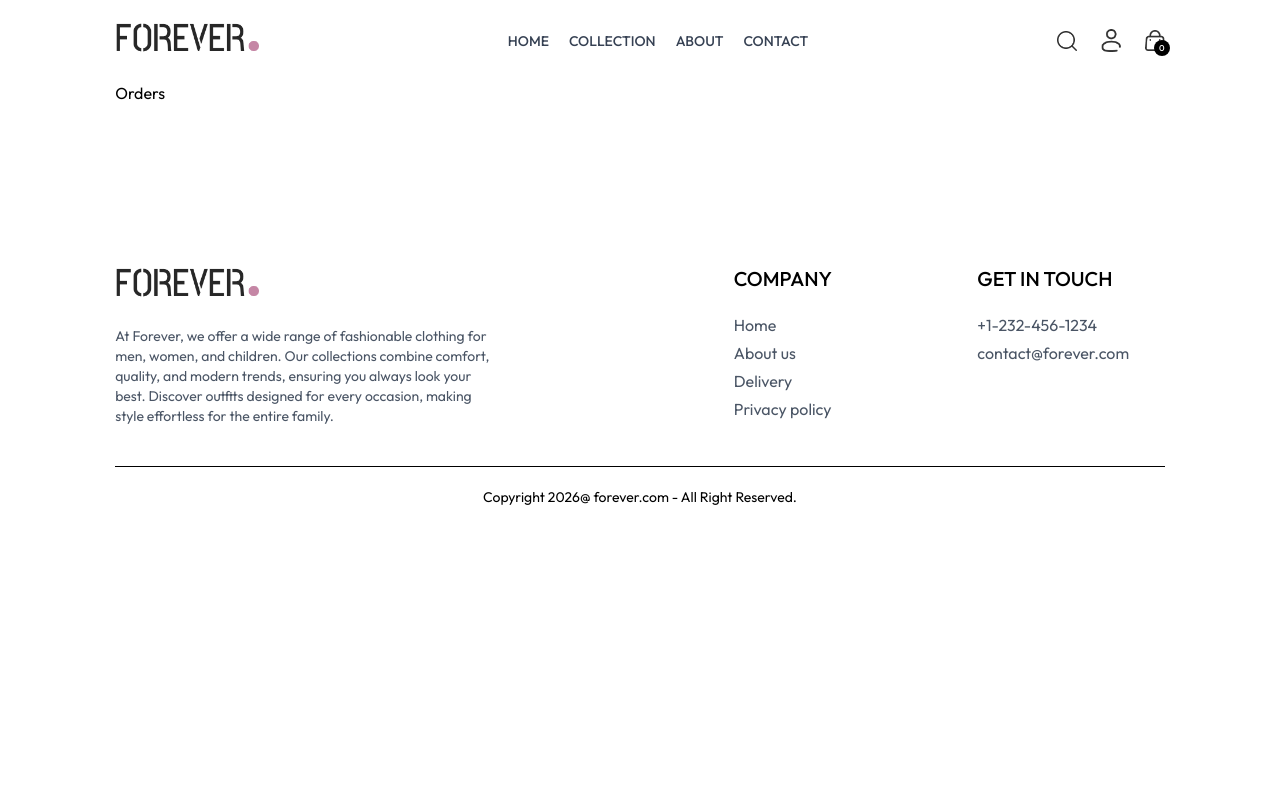
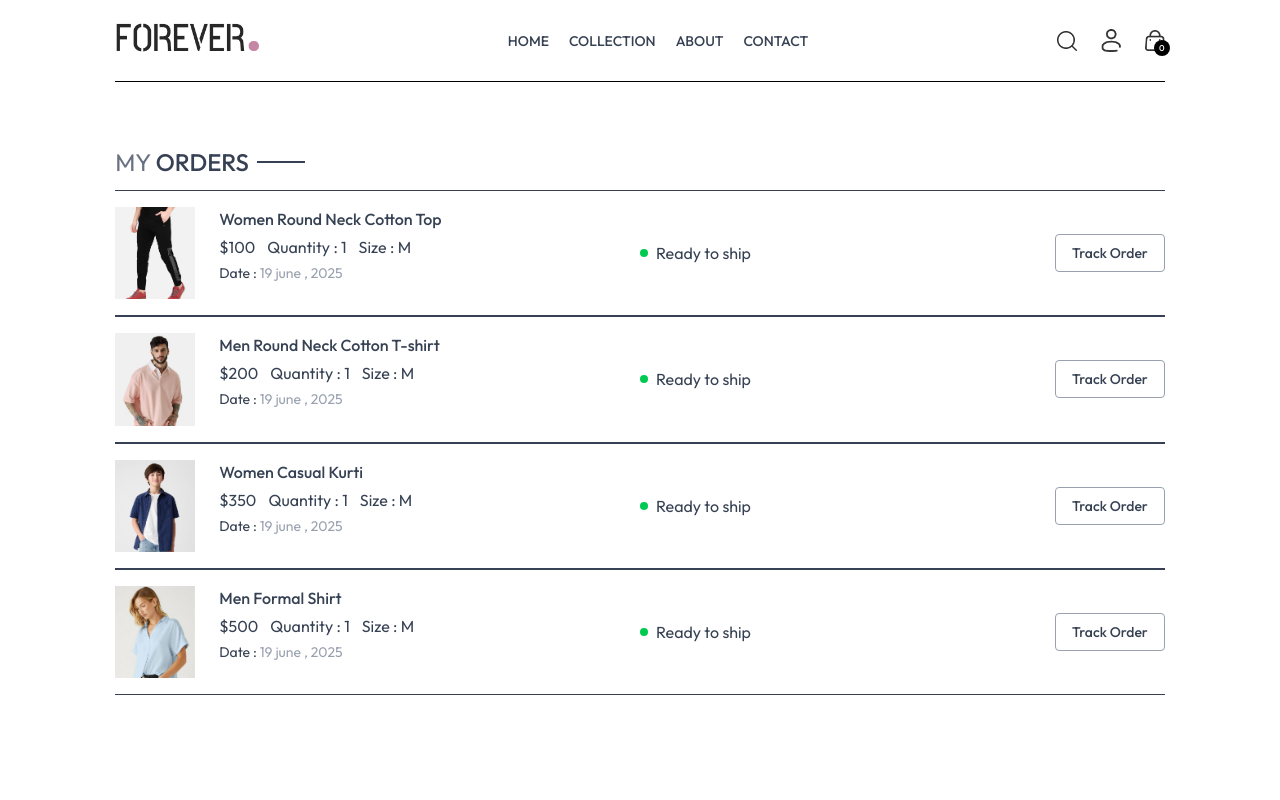
Before and after one commit to KishanPatel19/forever-clothing-website, a React (Vite) app in the folder frontend/: page /orders in a window 1280 px wide. Shown: the top 800 px of the page. Built offline with nearby package versions, Linux system fonts and the light colour scheme.

Commit message:
`Added useContext hook and ShopContext to Orders page, updated JSX to display product information`

```diff
--- a/frontend/src/pages/Orders.jsx
+++ b/frontend/src/pages/Orders.jsx
@@ -1,9 +1,49 @@
-import React from 'react'
+import React, { useContext } from "react";
+import { ShopContext } from "../context/ShopContext";
+import Title from "../components/Title";
 
 function Orders() {
+  const { currency, products } = useContext(ShopContext);
   return (
-    <div>Orders</div>
-  )
+    <div className="border-t pt-16">
+      <div className="text-2xl">
+        <Title text1={"MY"} text2={"ORDERS"} />
+      </div>
+      <div>
+        {products.slice(0, 4).map((item, index) => (
+          <div
+            key={index}
+            className="py-4 border-t border-b text-gray-700 flex flex-col md:flex-row md:items-center md:justify-between gap4  "
+          >
+            <div className="flex items-start gap-6 text-sm">
+              <img src={item.image[0]} className="w-16 md:w-20" alt="" />
+              <div>
+                <p className="sm:text-base font-medium">{item.name}</p>
+                <div className=" sm:text-base flex gap-3 mt-1 items-center ">
+                  <p>
+                    {currency}
+                    {item.price}
+                  </p>
+                  <p>Quantity : 1</p>
+                  <p>Size : M</p>
+                </div>
+                <p className="mt-1">
+                  Date : <span className="text-gray-400"> 19 june , 2025</span>
+                </p>
+              </div>
+            </div>
+            <div className="flex justify-between md:w-1/2">
+              <div className="flex items-center gap-2">
+                <p className="min-w-2 h-2 rounded-full bg-green-500"></p>
+                <p className="text-sm md:text-base">Ready to ship</p>
+              </div>
+              <button className="border px-4 py-2 text-sm font-medium rounded-sm border-gray-400 cursor-pointer">Track Order</button>
+            </div>
+          </div>
+        ))}
+      </div>
+    </div>
+  );
 }
 
-export default Orders
+export default Orders;
```
